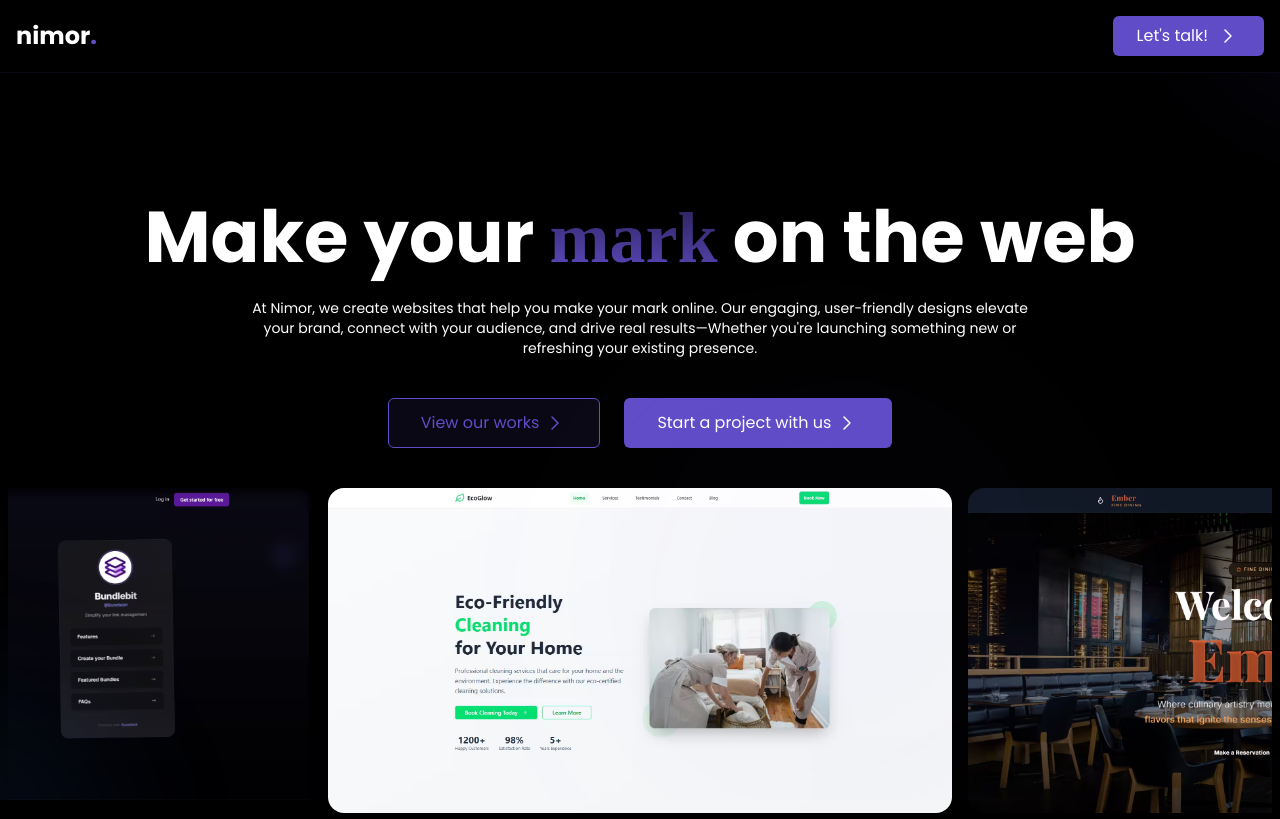
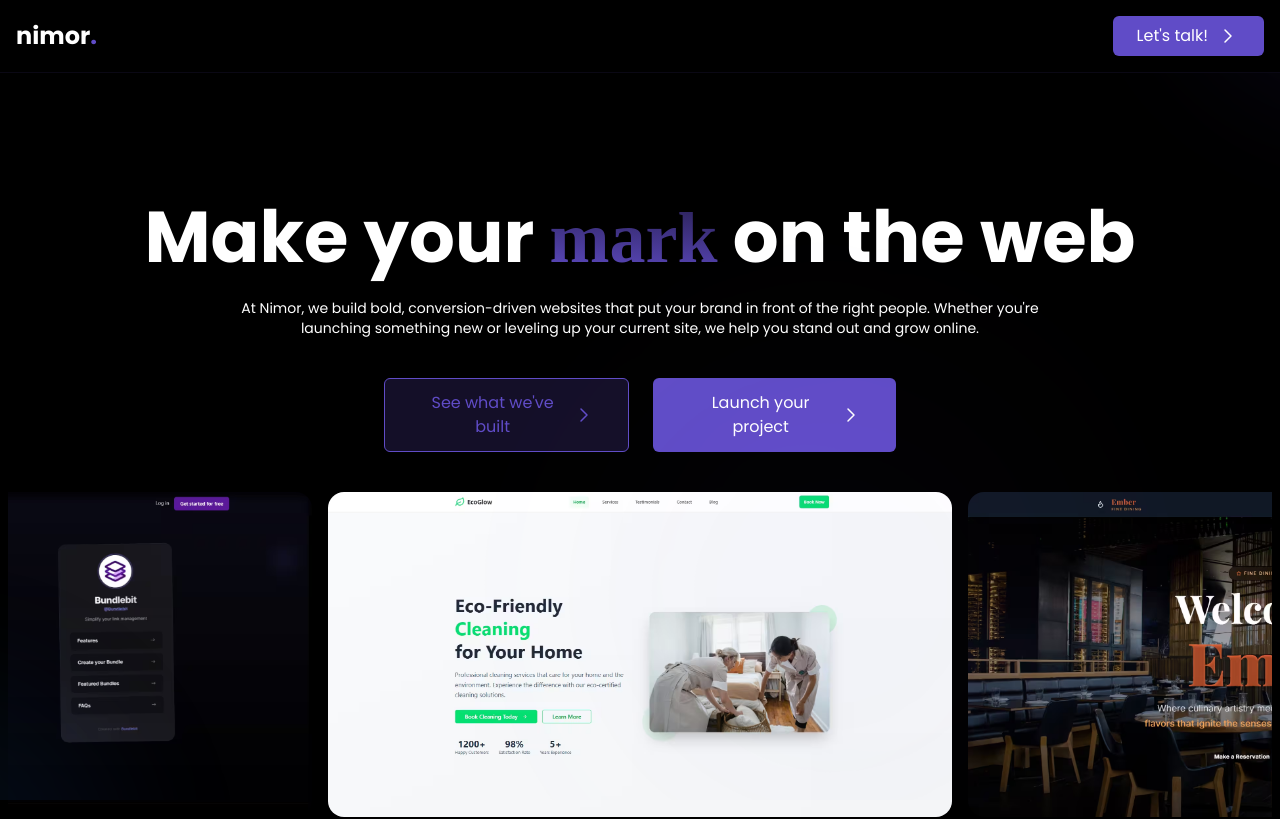
Before and after one commit to khaleedcodes/nimor, a React (Vite) app in the folder client/: page / in a window 1280 px wide. Shown: the top 819 px of the page. Built offline with nearby package versions, Linux system fonts and the light colour scheme; a web font is replaced by a local one.

Commit message:
refined header

```diff
--- a/client/src/pages/landing-page/hero-section/HeroSection.tsx
+++ b/client/src/pages/landing-page/hero-section/HeroSection.tsx
@@ -8,21 +8,27 @@ function HeroSection() {
     hidden: { y: 0 },
     visible: { y: 0, transition: { staggerChildren: 0.15 } },
   };
+
   const itemVariants = {
     hidden: { opacity: 0, y: 100 },
     visible: { opacity: 1, y: 0, transition: { duration: 0.5 } },
   };
+
   const MarqueeVariants = {
     hidden: { opacity: 0 },
     visible: { opacity: 1, transition: { duration: 1, delay: 0.5 } },
   };
 
+  const arrowVariants = {
+    initial: { x: 0 },
+    hover: { x: 5 },
+  };
+
   return (
     <div
-      className=" flex justify-center gap-20 flex-col items-center bg-gradient mt-32 px-2"
+      className="flex justify-center gap-20 flex-col items-center mt-32 px-2"
       style={{ minHeight: "calc(100vh - 80px)" }}
     >
-      {/* <div className="bg-gradient min-h-lvh absolute z-40 top-0 left-0 h-full w-full"></div> */}
       <motion.div
         className="w-full flex flex-col justify-center items-center gap-6"
         variants={variants}
@@ -36,39 +42,53 @@ function HeroSection() {
           Make your <span className="title-gradient font-sevillana">mark</span>{" "}
           on the web
         </motion.h1>
+
         <motion.h2
           variants={itemVariants}
           className="text-sm max-lg:text-sm max-md:text-sm max-sm:text-sm text-center max-w-[800px]"
         >
-          At Nimor, we create websites that help you make your mark online. Our
-          engaging, user-friendly designs elevate your brand, connect with your
-          audience, and drive real results—Whether you're launching something
-          new or refreshing your existing presence.
+          At Nimor, we build bold, conversion-driven websites that put your
+          brand in front of the right people. Whether you're launching something
+          new or leveling up your current site, we help you stand out and grow
+          online.
         </motion.h2>
+
         <motion.div
           variants={itemVariants}
           className="flex flex-col sm:flex-row gap-4 sm:gap-6 mt-4 mb-4 w-full max-w-lg justify-center"
         >
-          <a
-            href="#" // change to your actual route
-            className="flex items-center justify-center gap-1 bg-card-bg pt-3 pb-3 px-8 rounded-md border-first-accent border text-first-accent text-center transition hover:bg-first-accent hover:text-white"
+          {/* First Button */}
+          <motion.a
+            href="#"
+            initial="initial"
+            whileHover="hover"
+            className="flex items-center justify-center gap-1 bg-new-accent pt-3 pb-3 px-8 rounded-md border-first-accent border text-first-accent text-center transition hover:bg-first-accent hover:text-white max-md:text-sm"
           >
-            View our works
-            <ChevronRight strokeWidth={1.5} />
-          </a>
-          <a
-            href="#" // change to your actual route
-            className="flex items-center justify-center gap-1 pt-3 pb-3 px-8 rounded-md border border-transparent bg-first-accent text-white text-center transition hover:bg-first-accent/90"
+            See what we've built
+            <motion.div variants={arrowVariants}>
+              <ChevronRight strokeWidth={1.5} />
+            </motion.div>
+          </motion.a>
+
+          {/* Second Button */}
+          <motion.a
+            href="#"
+            initial="initial"
+            whileHover="hover"
+            className="flex items-center justify-center gap-1 pt-3 pb-3 px-8 rounded-md border border-transparent bg-first-accent text-white text-center transition hover:bg-first-accent/90 max-md:text-sm"
           >
-            Start a project with us
-            <ChevronRight strokeWidth={1.5} />
-          </a>
+            Launch your project
+            <motion.div variants={arrowVariants}>
+              <ChevronRight strokeWidth={1.5} />
+            </motion.div>
+          </motion.a>
         </motion.div>
 
         <motion.div className="w-full" variants={itemVariants}>
           <HeroCarousel />
         </motion.div>
       </motion.div>
+
       <motion.div
         initial="hidden"
         animate="visible"
--- a/client/tailwind.config.js
+++ b/client/tailwind.config.js
@@ -10,6 +10,7 @@ export default {
         smallest: "440px",
       },
       colors: {
+        "new-accent" : "#140f28",
         primary: "#000",
         secondary: "#0B0B0C",
         "card-text": "hsl(217 19% 35%)",
```
